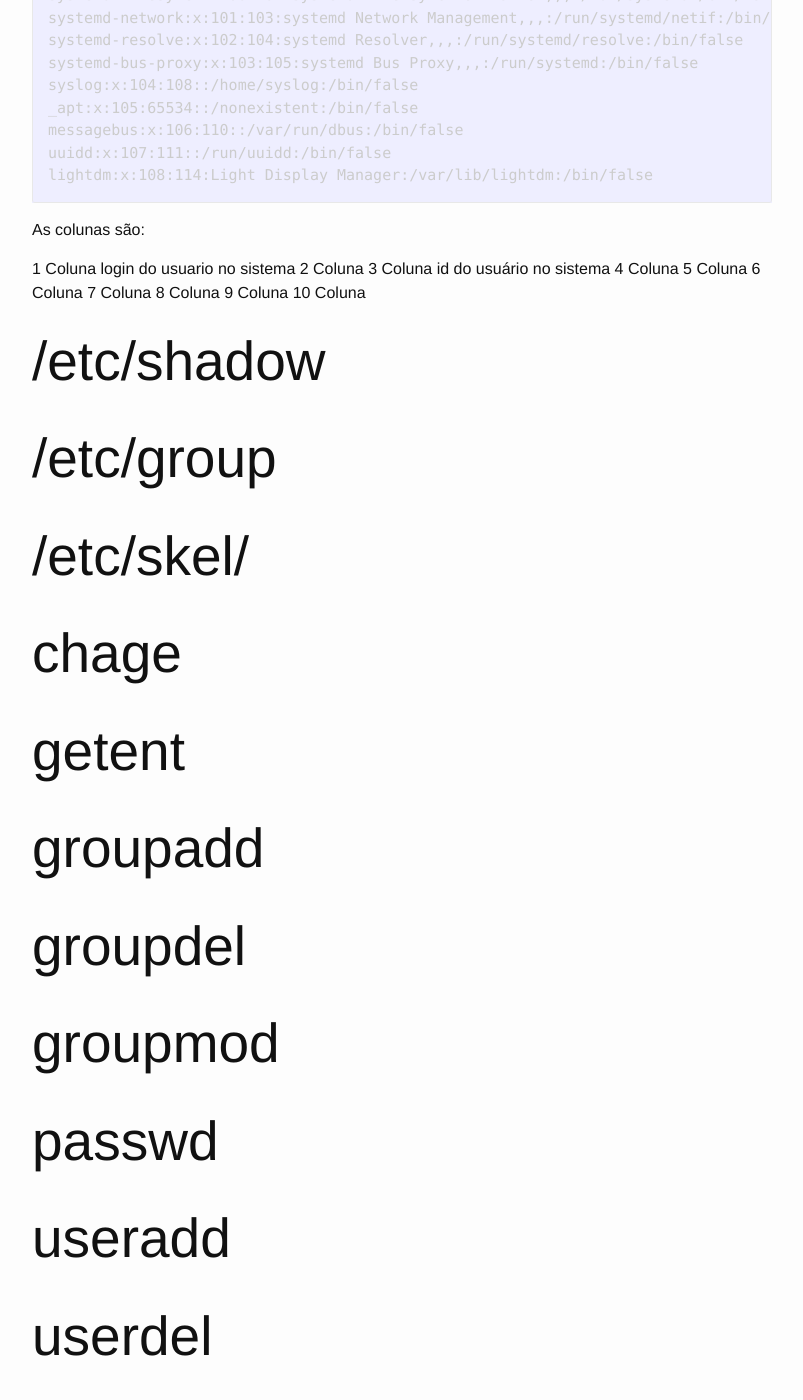
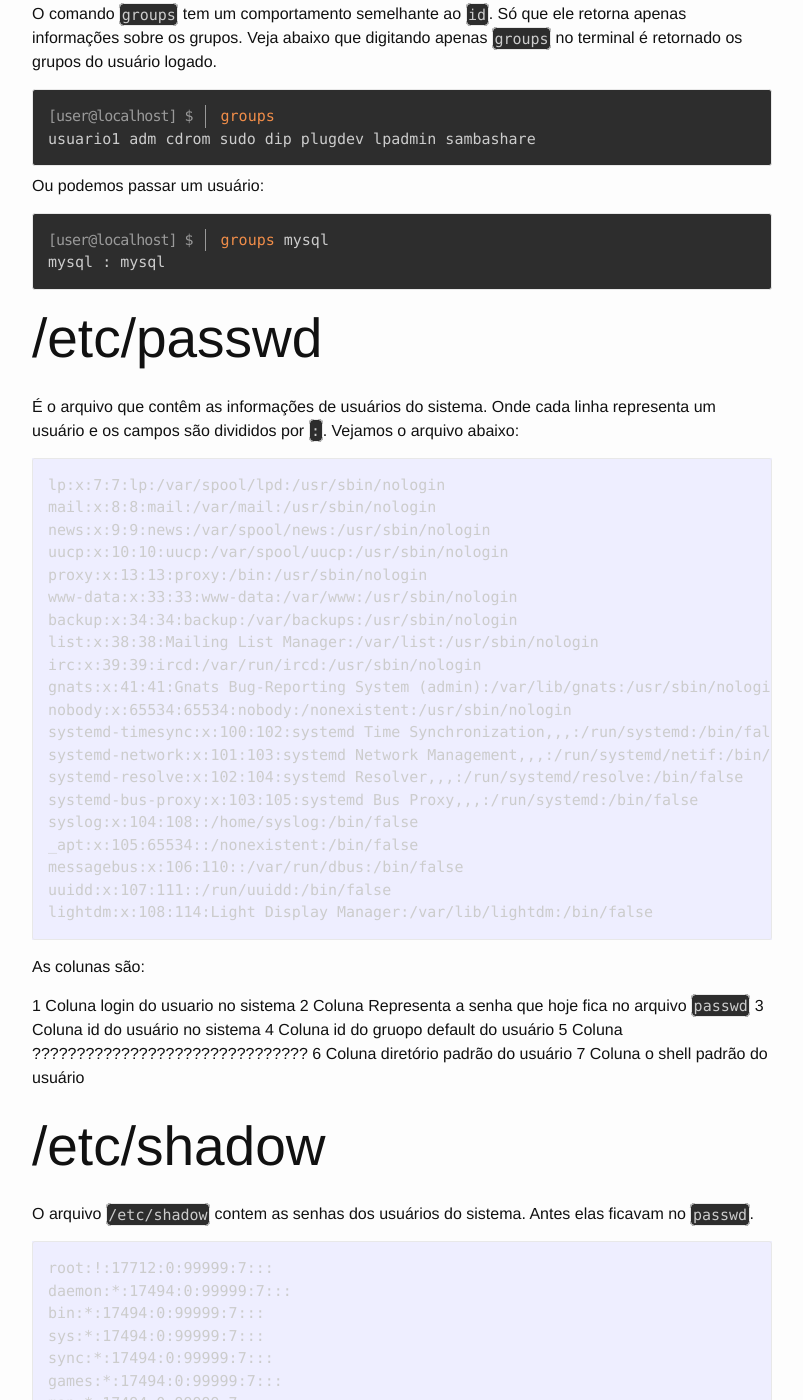
Before and after one commit to alphabraga/lpic1, a Jekyll site: the page built from topicos/107/107-1-gerencie-usuarios-e-grupos-e-arquivos-de-sistema-relacionados.md, in a window 1280 px wide and 1400 px high, scrolled down 853 px. Shown: the whole window, without its empty margins (238-1041 px from the left). Built offline with Jekyll 4.4.1, drawn with Linux system fonts in a browser that asks for light colours; some of the changed text lies outside the part shown.

Commit message:
iniciando o conteudo do chage

```diff
--- a/topicos/107/107-1-gerencie-usuarios-e-grupos-e-arquivos-de-sistema-relacionados.md
+++ b/topicos/107/107-1-gerencie-usuarios-e-grupos-e-arquivos-de-sistema-relacionados.md
@@ -6,14 +6,48 @@
 
 Canditatos devem ter a habilidade de adicionar, remover, suspender e mudar contas de usuários.
 
-* Add, modify and remove users and groups
-* Manage user/group info in password/group databases
-* Create and manage special purpose and limited accounts
+* Adicione, modifique e remova usuários e grupos
+* Gerenciar informações de usuários e grupos info e banco de dados de senha e grupos
+* Crie e gerencie contas de usuários com propostio especial e contas limitadas
+
+## id
+
+O comando `id` exibe as informações sobre o usuário logado na sessão.
+
+
+<pre class="command-line language-bash">
+<code>id</code>
+uid=1000(alphabraga) gid=1000(alphabraga) groups=1000(alphabraga),4(adm),24(cdrom),27(sudo)
+</pre>
+
+Podemos ainda passar um usuário como parâmetro para visualizar as informações daquele usuário:
+
+<pre class="command-line language-bash">
+<code>id www-data</code>
+uid=33(www-data) gid=33(www-data) groups=33(www-data)
+</pre>
+
+## groups
+
+O comando `groups` tem um comportamento semelhante ao `id`. Só que ele retorna apenas informações sobre os grupos. Veja abaixo que digitando apenas `groups` no terminal é retornado os grupos do usuário logado.
+
+<pre class="command-line language-bash">
+<code>groups</code>
+usuario1 adm cdrom sudo dip plugdev lpadmin sambashare
+</pre>
+
+Ou podemos passar um usuário:
+
+<pre class="command-line language-bash">
+<code>groups mysql</code>
+mysql : mysql
+</pre>
+
 
 
 ## /etc/passwd
 
-E o arquivo que contem as informações de usuarios do sistema. Onde cada linha representa um usuario e os campos são divididos por `:`. Vejamos o arquivo abaixo:
+É o arquivo que contêm as informações de usuários do sistema. Onde cada linha representa um usuário e os campos são divididos por `:`. Vejamos o arquivo abaixo:
 
 	lp:x:7:7:lp:/var/spool/lpd:/usr/sbin/nologin
 	mail:x:8:8:mail:/var/mail:/usr/sbin/nologin
@@ -39,27 +73,122 @@
 As colunas são:
 
 1 Coluna login do usuario no sistema
-2 Coluna
+2 Coluna Representa a senha que hoje fica no arquivo `passwd`
 3 Coluna id do usuário no sistema
-4 Coluna
-5 Coluna
-6 Coluna
-7 Coluna
-8 Coluna
-9 Coluna
-10 Coluna
+4 Coluna id do gruopo default do usuário
+5 Coluna ???????????????????????????????
+6 Coluna diretório padrão do usuário
+7 Coluna o shell padrão do usuário
+
+## /etc/shadow
+
+O arquivo `/etc/shadow` contem as senhas dos usuários do sistema. Antes elas ficavam no `passwd`.
+
+	root:!:17712:0:99999:7:::
+	daemon:*:17494:0:99999:7:::
+	bin:*:17494:0:99999:7:::
+	sys:*:17494:0:99999:7:::
+	sync:*:17494:0:99999:7:::
+	games:*:17494:0:99999:7:::
+	man:*:17494:0:99999:7:::
+	lp:*:17494:0:99999:7:::
+	mail:*:17494:0:99999:7:::
+	news:*:17494:0:99999:7:::
+	uucp:*:17494:0:99999:7:::
+	proxy:*:17494:0:99999:7:::
+	www-data:*:17494:0:99999:7:::
+	backup:*:17494:0:99999:7:::
+	list:*:17494:0:99999:7:::
+	irc:*:17494:0:99999:7:::
+	gnats:*:17494:0:99999:7:::
+	nobody:*:17494:0:99999:7:::
+	systemd-timesync:*:17494:0:99999:7:::
+	systemd-network:*:17494:0:99999:7:::
+	systemd-resolve:*:17494:0:99999:7:::
+	systemd-bus-proxy:*:17494:0:99999:7:::
+	syslog:*:17494:0:99999:7:::
+	_apt:*:17494:0:99999:7:::
+	messagebus:*:17494:0:99999:7:::
+	uuidd:*:17494:0:99999:7:::
+	lightdm:*:17494:0:99999:7:::
+	ntp:*:17494:0:99999:7:::
+
+## /etc/group
 
 
+## /etc/skel/
 
-## /etc/shadow
-## /etc/group
-## /etc/skel/
+
 ## chage
+
+Mostra e muda as informações do usuário. Apenas o root pode ver  e mudar as informações de todos os usuários do sistema.
+
+Abaixo o help do chage:
+
+	Usage: chage [options] LOGIN
+
+	Options:
+	  -d, --lastday LAST_DAY        set date of last password change to LAST_DAY
+	  -E, --expiredate EXPIRE_DATE  set account expiration date to EXPIRE_DATE
+	  -h, --help                    display this help message and exit
+	  -I, --inactive INACTIVE       set password inactive after expiration
+	                                to INACTIVE
+	  -l, --list                    show account aging information
+	  -m, --mindays MIN_DAYS        set minimum number of days before password
+	                                change to MIN_DAYS
+	  -M, --maxdays MAX_DAYS        set maximim number of days before password
+	                                change to MAX_DAYS
+	  -R, --root CHROOT_DIR         directory to chroot into
+	  -W, --warndays WARN_DAYS      set expiration warning days to WARN_DAYS
+
+Com a opção `-l` listamos as informações de um determinado usuario também passado como parametro:
+
+<pre class="command-line language-bash">
+<code>chage -l alphabraga</code>
+Last password change					: Jun 30, 2018
+Password expires					: never
+Password inactive					: never
+Account expires						: never
+Minimum number of days between password change		: 0
+Maximum number of days between password change		: 99999
+Number of days of warning before password expires	: 7
+</pre>
+
+
 ## getent
+
+O comando `getent` fornece informações de usuários, grupos e elementos de rede.
+
+Para pegar informações de usuarios passamos como parametro o nome `passwd`:
+
+<pre class="command-line language-bash">
+<code>getent passwd alphabraga</code>
+alphabraga:x:1000:1000:alphabraga,,,:/home/alphabraga:/usr/bin/zsh
+</pre>
+
+Para pegar informações de grupos passamos `group`:
+
+<pre class="command-line language-bash">
+<code>getent group alphabraga</code>
+alphabraga:x:1000:
+</pre>
+
 ## groupadd
+
+
 ## groupdel
+
+
 ## groupmod
+
+
 ## passwd
+
+
 ## useradd
+
+
 ## userdel
+
+
 ## usermod
```
